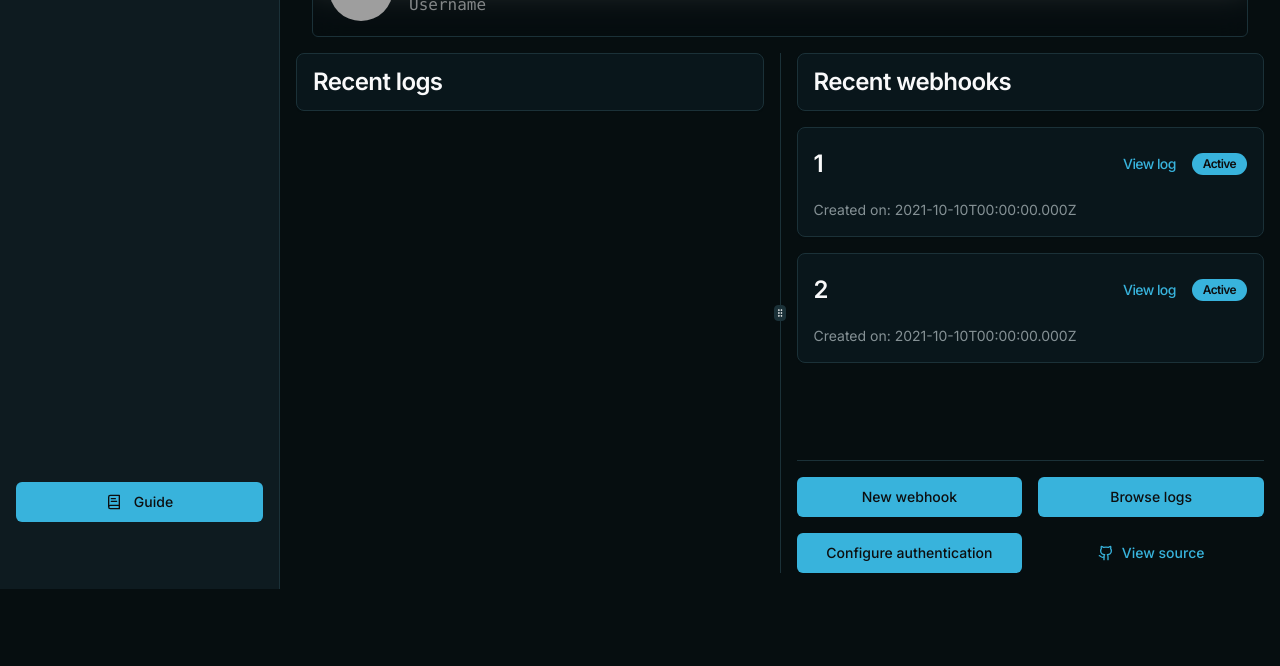
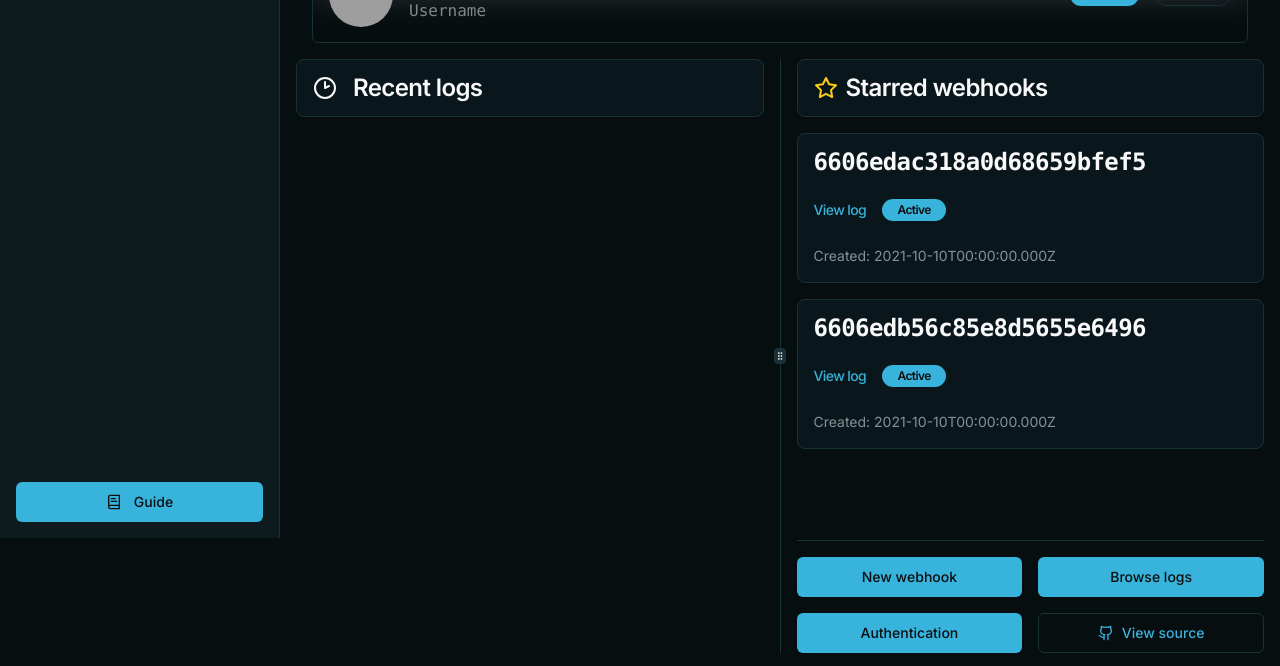
Before and after one commit to SlightlyEpic/webhooked, a Next.js app in the folder website/: page /dashboard in a window 1280 px wide. Shown: the part 262-928 px from the top of the page. Before the commit the page ends 851 px from the top, so only its background shows below. Built offline with nearby package versions, Linux system fonts and the light colour scheme; no server answers; grey boxes are pictures that could not be loaded.

Commit message:
Improve dashboard page responsiveness

```diff
--- a/website/app/(sessions)/dashboard/layout.tsx
+++ b/website/app/(sessions)/dashboard/layout.tsx
@@ -7,9 +7,9 @@ export default async function RootLayout({
     children: React.ReactNode;
 }>) {
     return (
-        <div className="grid min-h-screen h-full w-full md:grid-cols-[220px_1fr] lg:grid-cols-[280px_1fr]">
+        <div className="relative grid min-h-screen h-full w-full md:grid-cols-[220px_1fr] lg:grid-cols-[280px_1fr] scroll-auto">
             <Sidebar />
-            <div className="flex flex-col">
+            <div className="flex flex-col grow">
                 <Header />
                 {children}
             </div>
--- a/website/app/(sessions)/dashboard/page.tsx
+++ b/website/app/(sessions)/dashboard/page.tsx
@@ -4,13 +4,13 @@ import { Button } from '@/components/shadcn/ui/button';
 import { Card, CardDescription, CardTitle } from '@/components/shadcn/ui/card';
 import { ResizableHandle, ResizablePanel, ResizablePanelGroup } from '@/components/shadcn/ui/resizable';
 import { Separator } from '@/components/shadcn/ui/separator';
-import { Github } from 'lucide-react';
+import { Clock2, Ellipsis, Github, Star } from 'lucide-react';
 import Image from 'next/image';
 import Link from 'next/link';
 
 const sampleWebhookData = [
     {
-        _id: '1',
+        _id: '6606edac318a0d68659bfef5',
         destinationUrls: ['https://example.com/webhook'],
         log: ['1', '2', '3'],
         owner: '1',
@@ -18,7 +18,7 @@ const sampleWebhookData = [
         createdOn: '2021-10-10T00:00:00.000Z'
     },
     {
-        _id: '2',
+        _id: '6606edb56c85e8d5655e6496',
         destinationUrls: ['https://example.com/webhook'],
         log: ['4', '5', '6'],
         owner: '1',
@@ -26,7 +26,7 @@ const sampleWebhookData = [
         createdOn: '2021-10-10T00:00:00.000Z'
     },
     {
-        _id: '3',
+        _id: '6606edbb76eeff2e120df87c',
         destinationUrls: ['https://example.com/webhook'],
         log: ['7', '8', '9'],
         owner: '1',
@@ -58,34 +58,54 @@ export default function Page() {
                 </div>
             </div>
             <ResizablePanelGroup direction='horizontal' className='gap-4' style={{ overflow: 'visible' }}>
-                <ResizablePanel className='hidden lg:flex' defaultSize={50}>
+                <ResizablePanel className='hidden lg:flex @container' defaultSize={50}>
+                    <div className='flex @3xs:hidden items-center justify-center h-full'>
+                        <Ellipsis className='block @3xs:hidden h-16 w-16 text-muted self-center justify-self-center' />
+                    </div>
+
+                    <div className='hidden @3xs:flex flex-col h-full w-full'>
                         <Card className='h-fit w-full p-4'>
-                        <CardTitle>Recent logs</CardTitle>
+                            <CardTitle className='flex gap-4 items-center'>
+                                <Clock2 className='h-6 w-6' />
+                                Recent logs
+                            </CardTitle>
                         </Card>
+                    </div>
                 </ResizablePanel>
                 <ResizableHandle withHandle className='hidden lg:flex' />
-                <ResizablePanel defaultSize={50} style={{ overflow: 'visible' }}>
-                    <div className='@container flex flex-col h-full gap-4'>
+                <ResizablePanel defaultSize={50} style={{ overflow: 'visible' }} className='@container'>
+                    <div className='flex @3xs:hidden items-center justify-center h-full'>
+                        <Ellipsis className='h-16 w-16 text-muted' />
+                    </div>
+
+                    <div className='hidden @3xs:flex flex-col h-full gap-4'>
                         <Card className='h-fit w-full p-4 box-border'>
-                            <CardTitle>Recent webhooks</CardTitle>
+                            <CardTitle className='flex gap-2 items-center'>
+                                <Star className='h-6 w-6 text-yellow-400' />
+                                Starred webhooks
+                            </CardTitle>
                         </Card>
 
                         <div className='overflow-clip flex flex-col gap-4 shrink @sm:[&>*:nth-child(2)]:flex @xl:[&>*:nth-child(3)]:flex'>
                             {sampleWebhookData.slice(0, 3).map(webhook =>
                                 <Card key={webhook._id} className='hidden first:flex flex-col p-4 gap-4'>
-                                    <CardTitle className='flex items-center'>
-                                        <div>{webhook._id}</div>
-                                        <Button className='ml-auto' variant='link'>
+                                    <CardTitle className='flex flex-col gap-4 @lg:flex-row items-start @lg:items-center'>
+                                        <Link href={`/dashboard/webhooks/${webhook._id}`} className='hover:underline font-mono'>
+                                            {webhook._id}
+                                        </Link>
+                                        <div className='flex gap-4 @lg:ml-auto h-min items-center'>
+                                            <Button className='p-0' variant='link'>
                                                 <Link href={`/dashboard/logs/${webhook._id}`}>
                                                     View log
                                                 </Link>
                                             </Button>
-                                        <Badge variant={webhook.archived ? 'outline' : 'default'}>
+                                            <Badge variant={webhook.archived ? 'outline' : 'default'} className='w-16 justify-center'>
                                                 {webhook.archived ? 'Inactive' : 'Active'}
                                             </Badge>
+                                        </div>
                                     </CardTitle>
                                     <CardDescription>
-                                        Created on: {webhook.createdOn}
+                                        Created: {webhook.createdOn}
                                     </CardDescription>
                                 </Card>
                             )}
@@ -105,10 +125,10 @@ export default function Page() {
                             </Button>
                             <Button>
                                 <Link href='/dashboard/auth'>
-                                    Configure authentication
+                                    Authentication
                                 </Link>
                             </Button>
-                            <Button variant='link'>
+                            <Button variant='link' className='border border-muted hover:border-primary transition-none'>
                                 <Link href='https://github.com/SlightlyEpic/webhooked' className='flex gap-2 items-center'>
                                     <Github className='h-4 w-4' /> View source
                                 </Link>
--- a/website/app/(sessions)/login/page.tsx
+++ b/website/app/(sessions)/login/page.tsx
@@ -18,7 +18,7 @@ const Home: NextPage = () => {
     }
 
     return (
-        <div className='h-screen w-full bg-black flex flex-col items-center justify-between p-2'>
+        <div className='h-screen top-0 sticky w-full bg-black flex flex-col items-center justify-between p-2'>
             <div className='w-full'>
                 <NavigationMenu className='w-full grow-0 [&>*]:grow'>
                     <NavigationMenuList className='w-full justify-end'>
--- a/website/components/dashboard/Header.tsx
+++ b/website/components/dashboard/Header.tsx
@@ -30,9 +30,9 @@ export default function Header() {
                 <DropdownMenuLabel>My Account</DropdownMenuLabel>
                 <DropdownMenuSeparator />
                 <DropdownMenuItem>Settings</DropdownMenuItem>
-                <DropdownMenuItem>Support</DropdownMenuItem>
-                <DropdownMenuSeparator />
-                <DropdownMenuItem>Logout</DropdownMenuItem>
+                <DropdownMenuItem>
+                    <div className='text-rose-500 font-medium'>Logout</div>
+                </DropdownMenuItem>
             </DropdownMenuContent>
         </DropdownMenu>
     </header>;
--- a/website/components/dashboard/Sidebar.tsx
+++ b/website/components/dashboard/Sidebar.tsx
@@ -33,7 +33,7 @@ export default function Sidebar() {
     const pathname = usePathname();
 
     return (
-        <div className="hidden border-r bg-muted/40 md:block">
+        <div className="hidden border-r bg-muted/40 md:block h-screen sticky top-0">
             <div className="flex h-full max-h-screen flex-col gap-2">
                 <div className="flex h-14 items-center border-b px-4 lg:h-[60px] lg:px-6">
                     <Link href="/" className="flex items-center gap-2 font-semibold">
--- a/website/next.config.mjs
+++ b/website/next.config.mjs
@@ -1,4 +1,14 @@
 /** @type {import('next').NextConfig} */
-const nextConfig = { images: { domains: ['avatars.githubusercontent.com'], formats: ['image/avif', 'image/webp'], }, };
+const nextConfig = {
+    images: {
+        remotePatterns: [{
+            protocol: 'https',
+            hostname: 'avatars.githubusercontent.com',
+            port: '',
+            pathname: '/*'
+        }],
+        formats: ['image/avif', 'image/webp'],
+    },
+};
 
 export default nextConfig;
--- a/website/tailwind.config.ts
+++ b/website/tailwind.config.ts
@@ -18,6 +18,11 @@ const config = {
             },
         },
         extend: {
+            // For tailwind container queries
+            containers: {
+                '2xs': '16rem',
+                '3xs': '8rem'
+            },
             backgroundImage: {
                 'purple-gradient': 'linear-gradient(to top left,#5271C4,#B19FFF,#ECA1FE)'
             },
```
Lines whose indentation alone changed are shown as unchanged.
